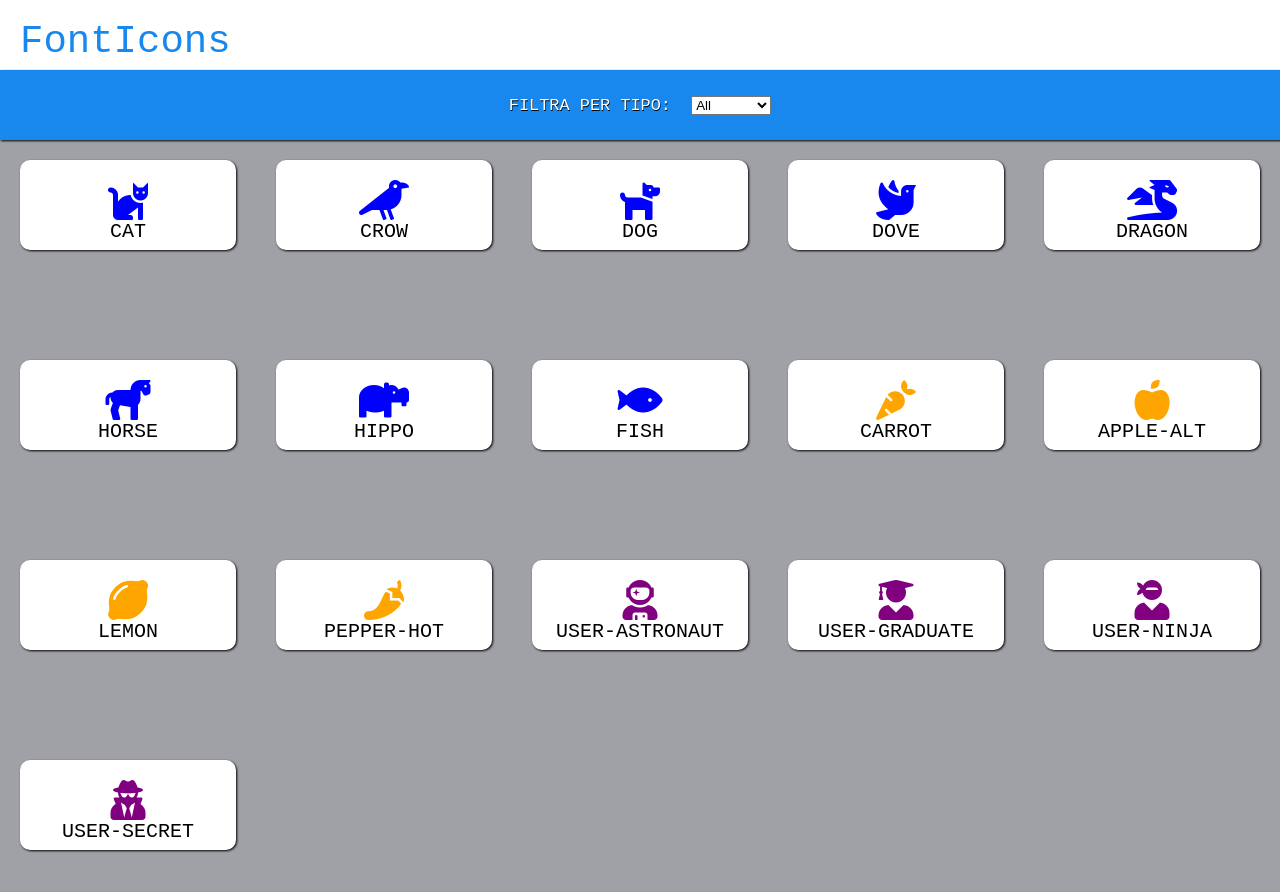
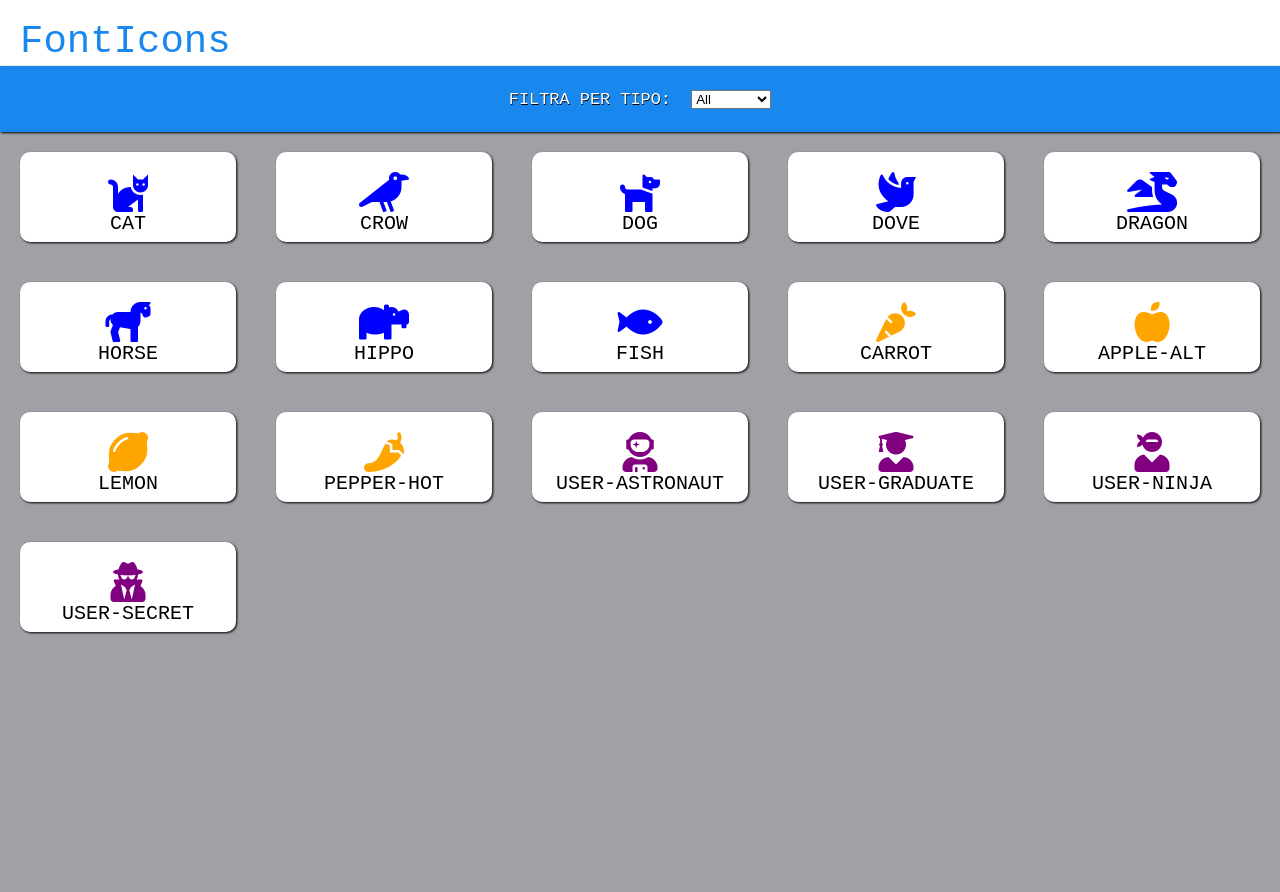
Before and after one commit to 1Graffa/js-es6-icons, a plain HTML site: page index.html in a window 1280 px wide. After the commit the page ends 800 px from the top, so only its background shows below. Drawn offline with nearby package versions, Linux system fonts and the light colour scheme.

Commit message:
css perfezionato

```diff
--- a/css/style.css
+++ b/css/style.css
@@ -5,6 +5,7 @@
 }
 body{
   font-family: monospace;
+  background-color: rgb(159, 161, 167);
 }
 .container{
   width: 100%;
@@ -12,13 +13,13 @@ body{
 }
 header{
   padding:20px;
-  height: 70px;
+  height: 66px;
   background-color: white;
   color : rgb(24,135,238);
   font-size: 300%;
 }
 nav{
-  height: 70px;
+  height: 66px;
   display: flex;
   justify-content: center;
   align-items: center;
@@ -33,11 +34,8 @@ nav select{
   margin-left: 10px;
 }
 main {
-  height: 100%;
-  background-color: rgb(159, 161, 167);
+
   display: flex;
-  justify-content: space-between;
-
   flex-wrap: wrap;
 }
 main .icons{
@@ -46,7 +44,7 @@ main .icons{
   background-color: white;
   padding:20px;
   margin: 20px;
-  flex-basis: calc(100% / 5 - 40px);
+  width: calc(100% / 5 - 40px);
   border-radius: 10px;
   filter: drop-shadow(1px 1px 1px black);
 }
--- a/js/script.js
+++ b/js/script.js
@@ -158,6 +158,7 @@ $(document).ready(function(){
     printIcons(filterIcon,container);
   });
 
+//****************FUNZIONI************************
 
   // funzione per filtrare dal select dell' html
   function filterValue(array, type){
```
